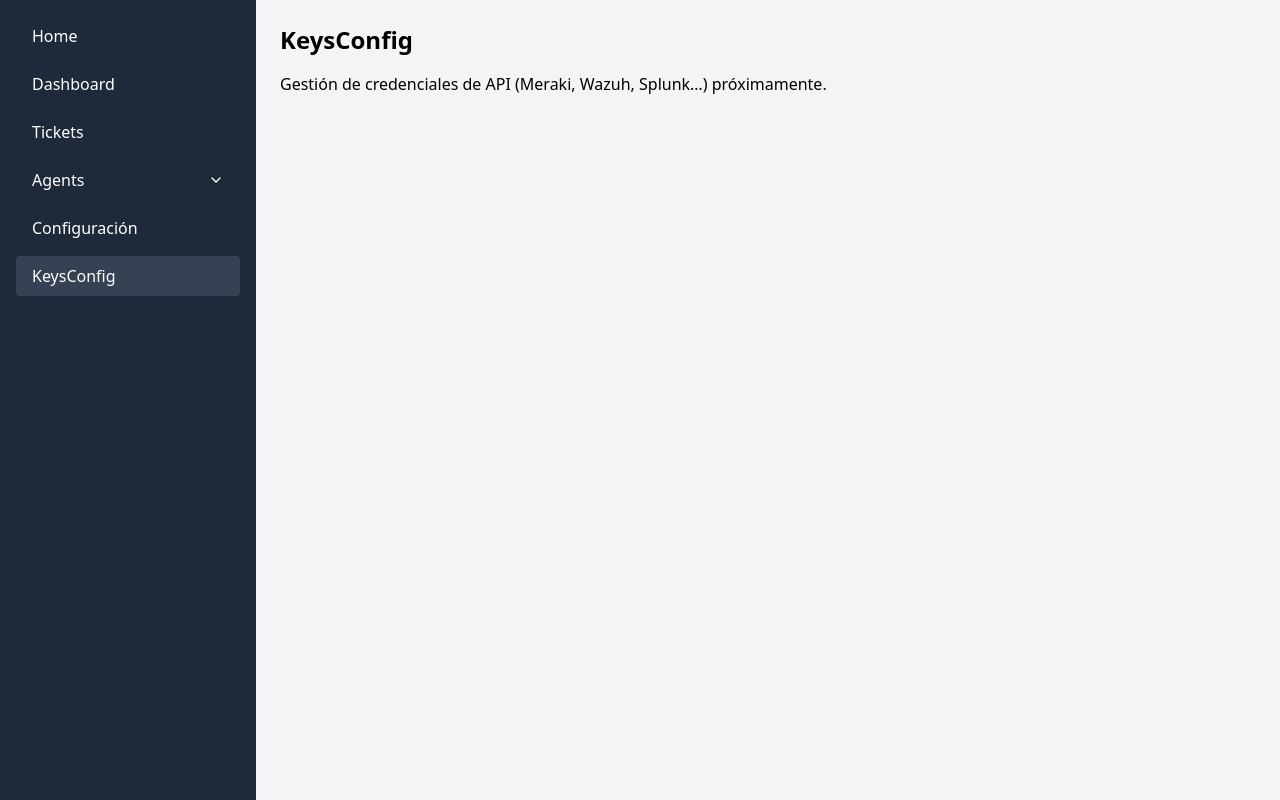
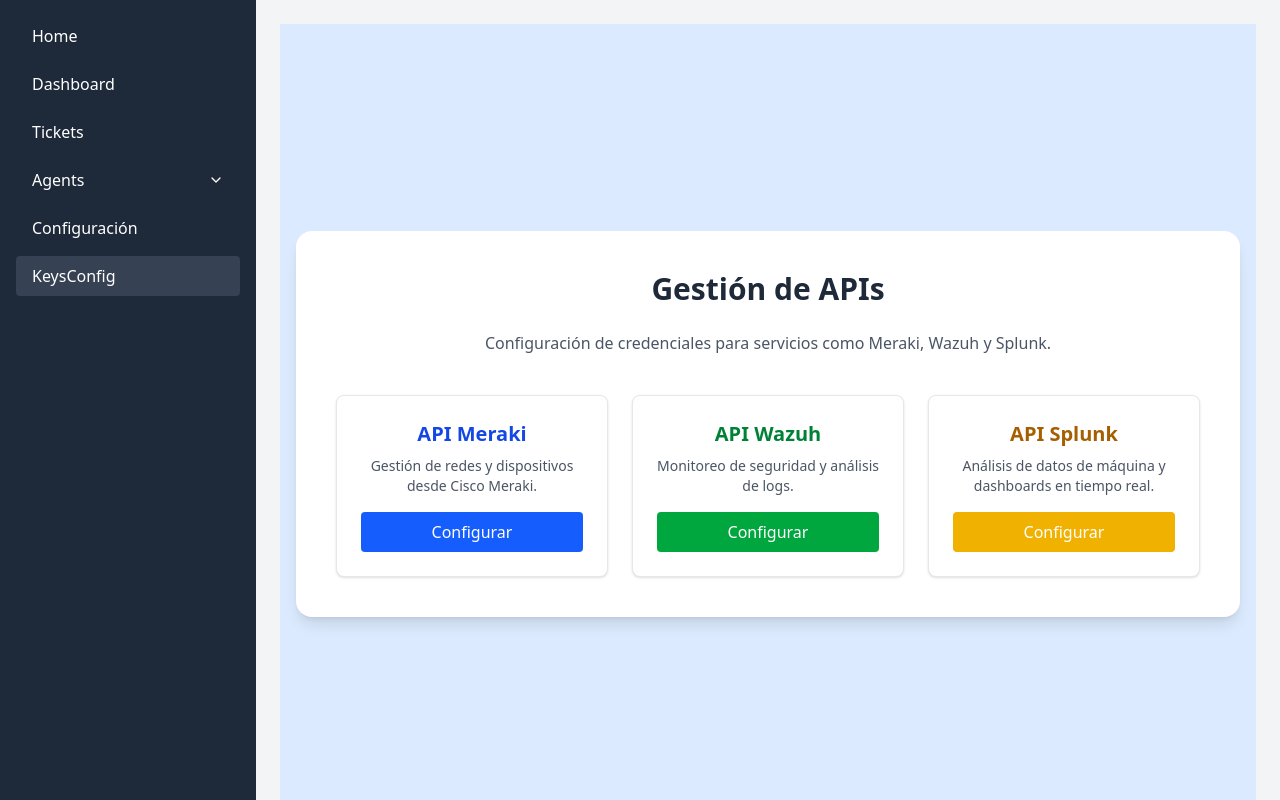
Before and after one commit to steve-ricapa/WEV_TXDXAI, a React (Vite) app: page /keysconfig in a window 1280 px wide. Built offline with nearby package versions, Linux system fonts and the light colour scheme.

Commit message:
keysconfig

```diff
--- a/src/pages/KeysConfig/index.tsx
+++ b/src/pages/KeysConfig/index.tsx
@@ -1,10 +1,36 @@
 import React from 'react';
 
 const KeysConfig: React.FC = () => (
-  <div>
-    <h1 className="text-2xl font-bold mb-4">KeysConfig</h1>
-    <p>Gestión de credenciales de API (Meraki, Wazuh, Splunk…) próximamente.</p>
-    {/* Aquí irán los formularios para añadir/editar credenciales */}
+  <div className="min-h-screen bg-blue-100 py-12 px-4 flex justify-center items-center">
+    <div className="max-w-5xl w-full bg-white shadow-lg rounded-2xl p-10">
+      <h1 className="text-3xl font-bold text-gray-800 mb-6 text-center">Gestión de APIs</h1>
+      <p className="text-gray-600 mb-10 text-center">
+        Configuración de credenciales para servicios como Meraki, Wazuh y Splunk.
+      </p>
+
+      <div className="grid grid-cols-1 md:grid-cols-3 gap-6">
+        {/* Meraki Card */}
+        <div className="bg-white border border-gray-200 rounded-lg shadow hover:shadow-md p-6 transition text-center">
+          <h2 className="text-xl font-semibold text-blue-700 mb-2">API Meraki</h2>
+          <p className="text-gray-600 text-sm">Gestión de redes y dispositivos desde Cisco Meraki.</p>
+          <button className="mt-4 w-full bg-blue-600 text-white py-2 rounded hover:bg-blue-700">Configurar</button>
+        </div>
+
+        {/* Wazuh Card */}
+        <div className="bg-white border border-gray-200 rounded-lg shadow hover:shadow-md p-6 transition text-center">
+          <h2 className="text-xl font-semibold text-green-700 mb-2">API Wazuh</h2>
+          <p className="text-gray-600 text-sm">Monitoreo de seguridad y análisis de logs.</p>
+          <button className="mt-4 w-full bg-green-600 text-white py-2 rounded hover:bg-green-700">Configurar</button>
+        </div>
+
+        {/* Splunk Card */}
+        <div className="bg-white border border-gray-200 rounded-lg shadow hover:shadow-md p-6 transition text-center">
+          <h2 className="text-xl font-semibold text-yellow-700 mb-2">API Splunk</h2>
+          <p className="text-gray-600 text-sm">Análisis de datos de máquina y dashboards en tiempo real.</p>
+          <button className="mt-4 w-full bg-yellow-500 text-white py-2 rounded hover:bg-yellow-600">Configurar</button>
+        </div>
+      </div>
+    </div>
   </div>
 );
 
```
